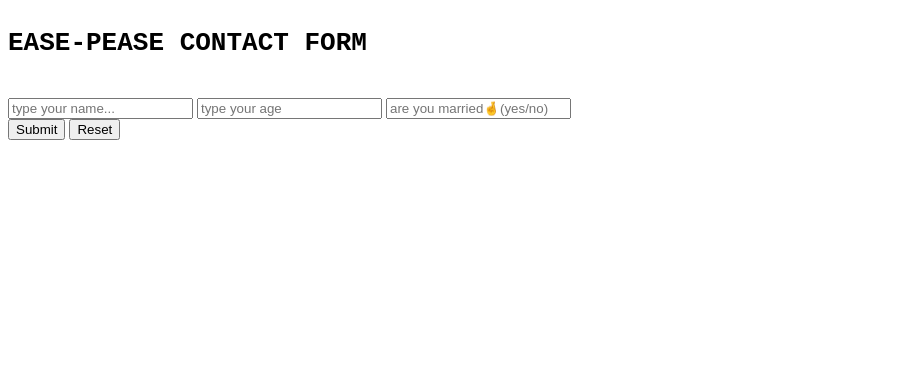
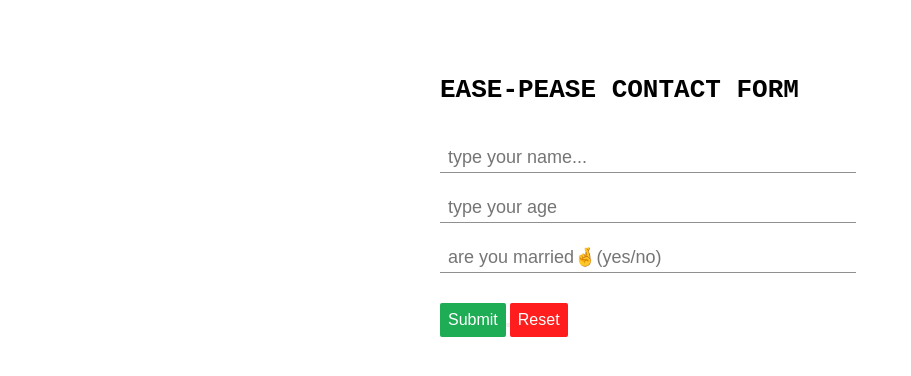
Before and after one commit to abdurahmonturaqulov/Contact-from, a plain HTML site: page index.html in a window 1280 px wide. Shown: the whole page, without its empty margins (0-911 px from the left). Drawn offline with Linux system fonts and the light colour scheme.

Commit message:
file3adds

```diff
--- a/css/main.css
+++ b/css/main.css
@@ -1,7 +1,44 @@
 * {
-       padding: 0;
-       margin: 0;
-       box-sizing: border-box;
+  padding: 0;
+  margin: 0;
+  box-sizing: inherit;
+}
 
+body {
+  box-sizing: content-box;
+  padding: 0.5rem;
+  margin-top: 40px;
+}
 
+.container {
+  width: 400px;
+  margin: 20px auto;
 }
+
+.container__area form input {
+  border: none;
+  border-bottom: 1px solid #909090;
+  outline: none;
+  font-size: 18px;
+  width: 100%;
+  padding: 0.25rem 0.5rem;
+  margin-top: 20px;
+}
+
+.btns {
+  margin-top: 30px;
+}
+.btn {
+  padding: 0.5rem;
+  border-radius: 2px;
+  color: #fff;
+  cursor: pointer;
+  border: none;
+  font-size: 16px;
+}
+.btns .btnSubmit {
+  background-color: rgb(30, 173, 85);
+}
+.btns .btnReset {
+  background-color: rgb(255, 29, 29);
+}
--- a/index.html
+++ b/index.html
@@ -3,6 +3,7 @@
   <head>
     <meta charset="UTF-8" />
     <meta name="viewport" content="width=device-width, initial-scale=1.0" />
+    <link rel="stylesheet" href="./css/main.css">
     <title>Document</title>
   </head>
   <body>
@@ -32,8 +33,8 @@
           />
 
           <div class="btns">
-            <button type="button" class="btnSubmit">Submit</button>
-            <button type="reset">Reset</button>
+            <button type="button" class="btn btnSubmit">Submit<button>
+            <button type="reset" class=" btn btnReset">Reset</button>
           </div>
         </form>
       </div>
```
Also changed, not shown: js/main.js (deleted, +0 -32 lines).
